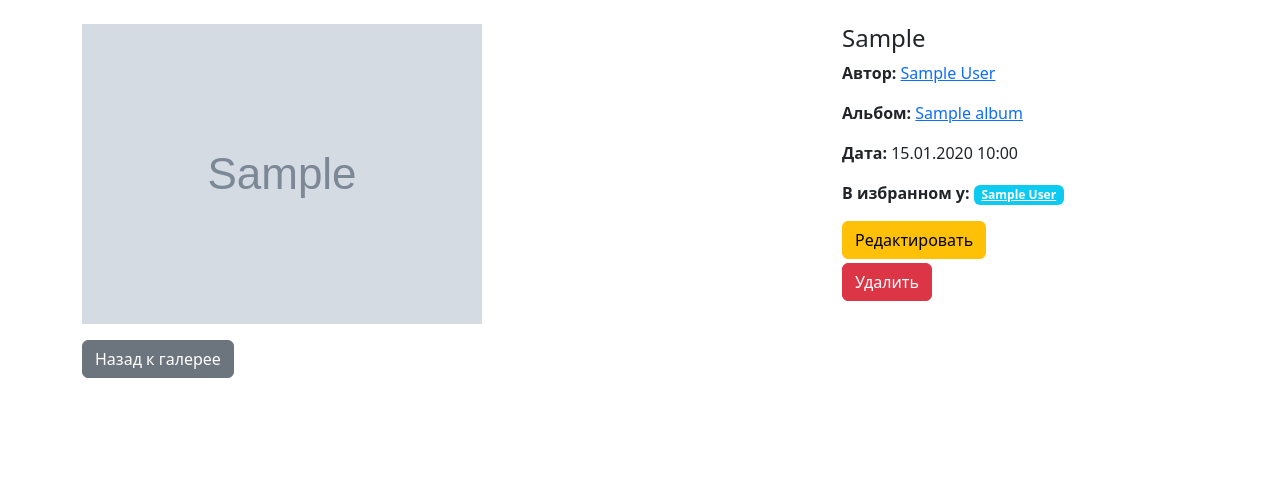
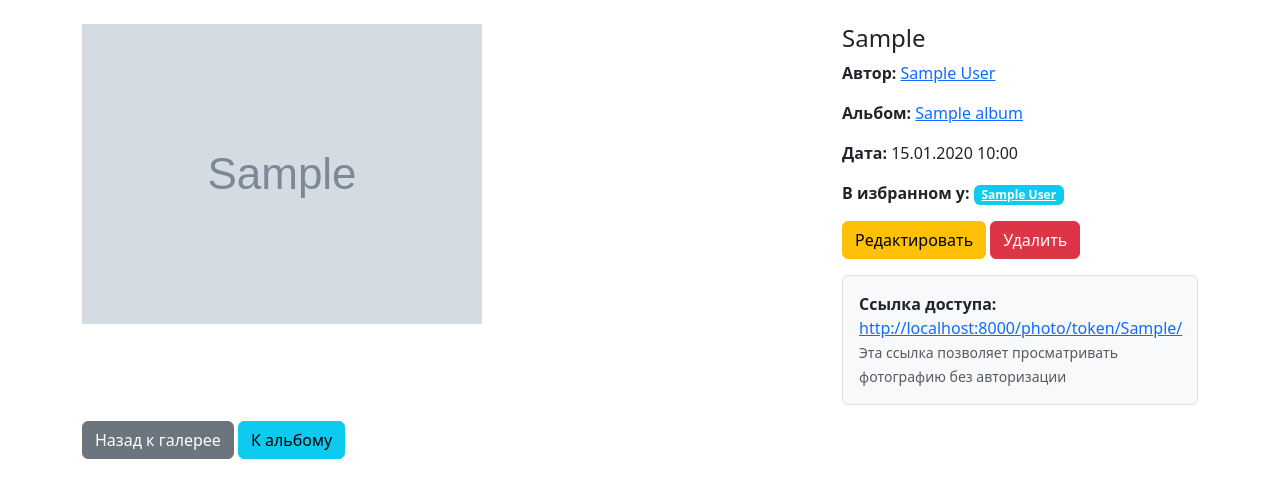
Before and after one commit to AlekseyTovkanyov/project_gallery, a Django app: page /photos/1/ in a window 1280 px wide. Shown: the part 56-554 px from the top of the page. Run offline with Django 5.2, Linux system fonts and the light colour scheme; a user stored in the database is signed in; tables that the repository leaves empty hold one stand-in row (values such as "Sample post"); grey boxes marked "Sample" are stand-in pictures.

Commit message:
Реализован 5й этап. Настроил доступ по ссылке.

```diff
--- a/source/webapp/templates/photos/photo_detail.html
+++ b/source/webapp/templates/photos/photo_detail.html
@@ -49,14 +49,29 @@
                     </p>
                 {% endif %}
 
-                {% if user == photo.author or perms.webapp.change_photo %}
+                {% if user.is_authenticated and user == photo.author %}
                     <div class="mt-3">
-                        <a href="{% url 'webapp:photo_edit' photo.pk %}" class="btn btn-warning">Редактировать</a>
-                    </div>
-                {% endif %}
-                {% if user == photo.author or perms.webapp.delete_photo %}
-                    <div class="mt-1">
-                        <a href="{% url 'webapp:photo_delete' photo.pk %}" class="btn btn-danger">Удалить</a>
+                        {% if user == photo.author or perms.webapp.change_photo %}
+                            <a href="{% url 'webapp:photo_edit' photo.pk %}" class="btn btn-warning">Редактировать</a>
+                        {% endif %}
+                        {% if user == photo.author or perms.webapp.delete_photo %}
+                            <a href="{% url 'webapp:photo_delete' photo.pk %}" class="btn btn-danger">Удалить</a>
+                        {% endif %}
+
+                        {% if not photo.access_token %}
+                            <a href="{% url 'webapp:generate_token' photo.pk %}" class="btn btn-info">Создать ссылку
+                                доступа</a>
+                        {% else %}
+                            <div class="mt-3 p-3 bg-light border rounded">
+                                <strong>Ссылка доступа:</strong>
+                                <br>
+                                <a href="{% url 'webapp:photo_by_token' token=photo.access_token %}">
+                                    http://localhost:8000{% url 'webapp:photo_by_token' token=photo.access_token %}</a>
+                                <br>
+                                <small class="text-muted">Эта ссылка позволяет просматривать фотографию без
+                                    авторизации</small>
+                            </div>
+                        {% endif %}
                     </div>
                 {% endif %}
             </div>
@@ -64,6 +79,17 @@
 
         <div class="mt-3">
             <a href="{% url 'webapp:photo_list' %}" class="btn btn-secondary">Назад к галерее</a>
+            {% if photo.album and user.is_authenticated %}
+                {% if photo.album.is_public or photo.album.author == user %}
+                    <a href="{% url 'webapp:album_detail' photo.album.pk %}" class="btn btn-info">К альбому</a>
+                {% endif %}
+            {% endif %}
         </div>
+
+        {% if token_access %}
+            <div class="alert alert-info mt-3">
+                Вы просматриваете эту фотографию по специальной ссылке доступа.
+            </div>
+        {% endif %}
     {% endif %}
 {% endblock %}
--- a/source/webapp/urls.py
+++ b/source/webapp/urls.py
@@ -1,7 +1,7 @@
 from django.urls import path
 
 from webapp.views import PhotoListView, PhotoCreateView, PhotoDetailView, PhotoUpdateView, PhotoDeleteView, \
-    AlbumDetailView, AlbumCreateView, AlbumUpdateView, AlbumDeleteView
+    AlbumDetailView, AlbumCreateView, AlbumUpdateView, AlbumDeleteView, GenerateTokenView, PhotoByTokenView
 
 app_name = 'webapp'
 
@@ -13,6 +13,9 @@ urlpatterns = [
     path('photos/<int:pk>/edit/', PhotoUpdateView.as_view(), name='photo_edit'),
     path('photos/<int:pk>/delete/', PhotoDeleteView.as_view(), name='photo_delete'),
 
+    path('photos/<int:pk>/generate-token/', GenerateTokenView.as_view(), name='generate_token'),
+    path('photo/token/<str:token>/', PhotoByTokenView.as_view(), name='photo_by_token'),
+
     path('albums/<int:pk>/', AlbumDetailView.as_view(), name='album_detail'),
     path('albums/create/', AlbumCreateView.as_view(), name='album_create'),
     path('albums/<int:pk>/edit/', AlbumUpdateView.as_view(), name='album_edit'),
--- a/source/webapp/views/__init__.py
+++ b/source/webapp/views/__init__.py
@@ -1,2 +1,3 @@
-from webapp.views.photos import PhotoListView, PhotoCreateView, PhotoDetailView, PhotoUpdateView, PhotoDeleteView
+from webapp.views.photos import PhotoListView, PhotoCreateView, PhotoDetailView, PhotoUpdateView, PhotoDeleteView, \
+    PhotoByTokenView, GenerateTokenView
 from webapp.views.albums import AlbumCreateView, AlbumDetailView, AlbumUpdateView, AlbumDeleteView
--- a/source/webapp/views/photos.py
+++ b/source/webapp/views/photos.py
@@ -1,3 +1,5 @@
+from django.shortcuts import get_object_or_404, redirect
+from django.views import View
 from django.views.generic import ListView, DetailView, CreateView, UpdateView, DeleteView
 from django.contrib.auth.mixins import LoginRequiredMixin, PermissionRequiredMixin
 from django.urls import reverse_lazy
@@ -78,3 +80,30 @@ class PhotoDeleteView(PermissionRequiredMixin, DeleteView):
     def has_permission(self):
         photo = self.get_object()
         return super().has_permission() or self.request.user == photo.author
+
+
+class PhotoByTokenView(DetailView):
+    model = Photo
+    template_name = 'photos/photo_detail.html'
+    context_object_name = 'photo'
+
+    def get_object(self):
+        token = self.kwargs['token']
+        photo = get_object_or_404(Photo, access_token=token)
+        return photo
+
+    def get_context_data(self, **kwargs):
+        context = super().get_context_data(**kwargs)
+        photo = self.get_object()
+        context['favorited_users'] = photo.favorite.all()
+        context['token_access'] = True
+        return context
+
+
+class GenerateTokenView(LoginRequiredMixin, View):
+    def get(self, request, pk):
+        photo = get_object_or_404(Photo, pk=pk)
+        if photo.author != request.user:
+            return redirect('webapp:photo_detail', pk=pk)
+        photo.generate_access_token()
+        return redirect('webapp:photo_detail', pk=pk)
```
